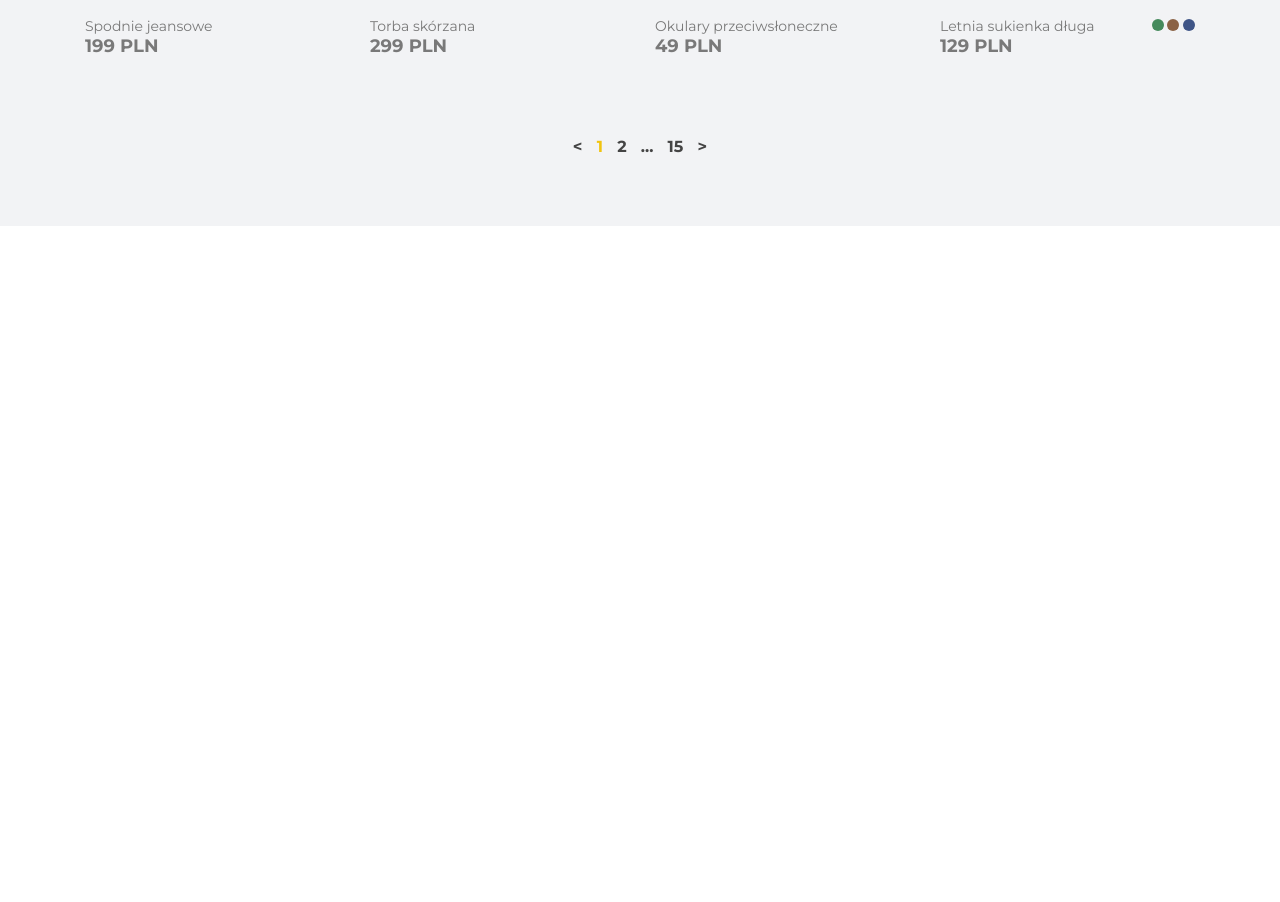
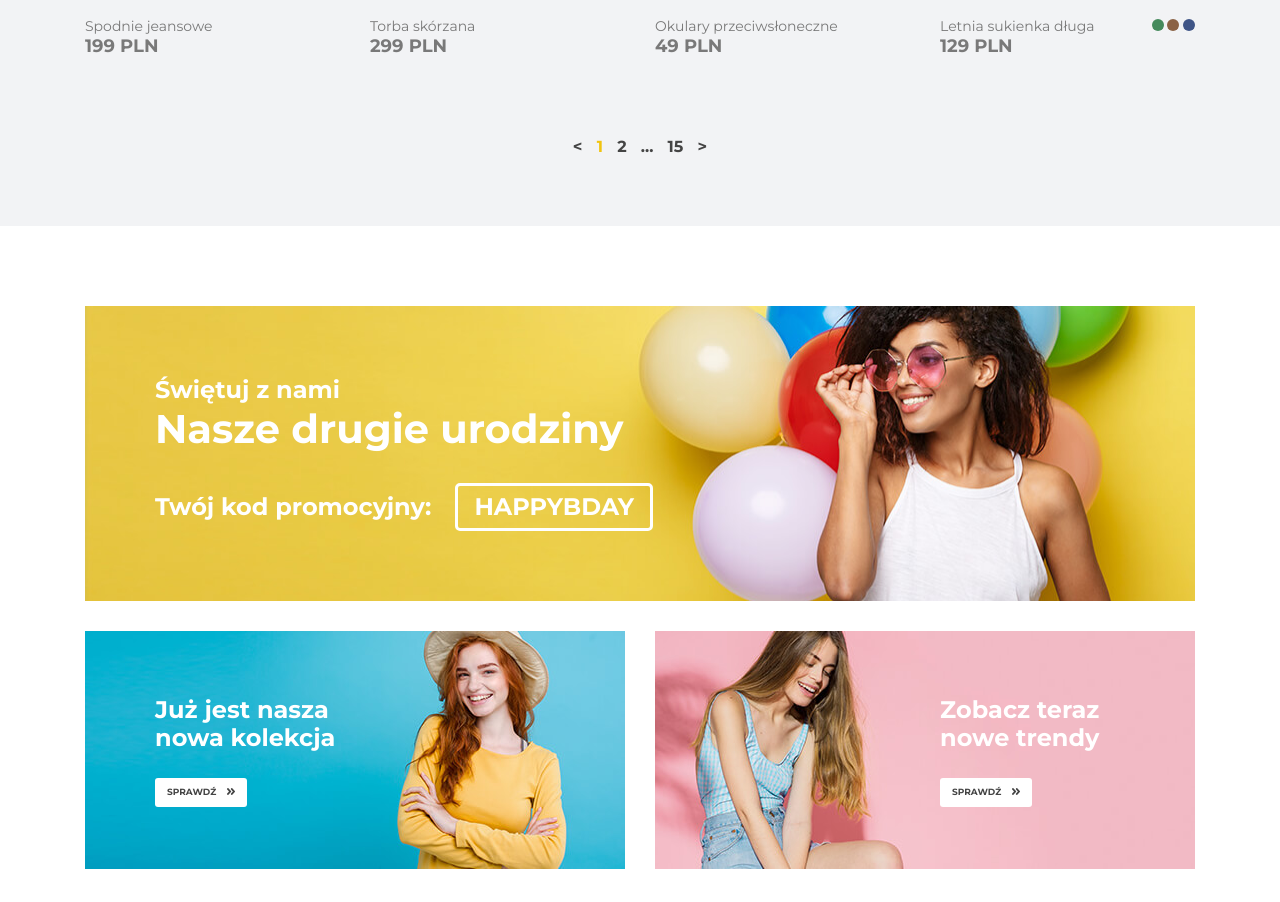
Before and after one commit to imediasystem/Sklep, a website: page index.html in a window 1280 px wide. Shown: the part 1497-2399 px from the top of the page. Before the commit the page ends 1723 px from the top, so only its background shows below. Drawn offline with Linux system fonts and the light colour scheme.

Commit message:
Promoted Part 1

```diff
--- /dev/null
+++ b/dev-assets/07-templates/_promoted.scss
@@ -0,0 +1,88 @@
+.t-promoted {
+    padding-top: $grid-base * 8;
+
+    & .o-row {
+        margin-bottom: $grid-base * 3;
+    }
+
+    &__item {
+        padding-bottom: $grid-base * 6.5;
+        padding-left: $grid-base * 1.5;
+        padding-right: $grid-base * 1.5;
+        padding-top: $grid-base * 6.5;
+
+        &--first {
+            background-color: $accent;
+            padding-bottom: $grid-base * 7;
+            padding-top: $grid-base * 7;
+
+            @include medium-up {
+                background: url('../images/promo-1.jpg') no-repeat;
+            }
+
+            @include large-up {
+                padding-left: $grid-base * 7;
+            }
+        }
+
+        &--second {
+            background-color: #2BB9D5;
+
+            @include medium-up {
+                background: url('../images/promo-2.jpg') no-repeat;
+            }
+
+            @include large-up {
+                padding-left: $grid-base * 7;
+            }
+
+            & .c-btn {
+                margin-top: $grid-base * 2.5;
+            }
+        }
+
+        &--third {
+            background-color: #F3BBC4;
+
+            @include medium-up {
+                background: url('../images/promo-3.jpg') no-repeat;
+            }
+
+            @include large-up {
+                padding-left: $grid-base * 28.5;
+            }
+
+            & .c-btn {
+                margin-top: $grid-base * 2.5;
+            }
+        }
+    }
+
+    &__text {
+        color: $white;
+        font-weight: bold;
+        line-height: $line-height-sm;
+
+        &--size1 {
+            display: block;
+            font-size: $font-size-2;
+            margin-bottom: $grid-base * 3;
+        }
+
+        &--size2 {
+            display: block;
+            font-size: $font-size-3;
+        }
+
+        &--size3 {
+            font-size: $font-size-3;
+        }
+    }
+
+    &__code {
+
+        & .c-btn {
+            margin-left: $grid-base * 2;
+        }
+    }
+}
--- a/dev-assets/07-templates/_templates.scss
+++ b/dev-assets/07-templates/_templates.scss
@@ -4,3 +4,4 @@
 @import '_post-list.scss';
 @import '_site-footer.scss';
 @import '_product-list';
+@import '_promoted.scss';
--- a/index.html
+++ b/index.html
@@ -235,6 +235,47 @@
         </section>
 
 
+        <!-- promoted -->
+        <div class="o-container">
+            <div class="t-promoted">
+                <div class="o-row">
+                    <div class="o-col">
+                        <div class="t-promoted__item t-promoted__item--first">
+                            <span class="t-promoted__text t-promoted__text--size2">Świętuj z nami</span>
+                            <span class="t-promoted__text t-promoted__text--size1">Nasze drugie urodziny</span>
+                            <div class="t-promoted__code">
+                                <span class="t-promoted__text t-promoted__text--size3">Twój kod promocyjny:</span>
+                                <a class="c-btn c-btn--outline" href="#">happybday</a>
+                            </div>
+                        </div>
+                    </div>
+                </div>
+                <div class="o-row">
+                    <div class="o-col o-col--md50">
+                        <div class="t-promoted__item t-promoted__item--second">
+                            <span class="t-promoted__text t-promoted__text--size2">Już jest nasza <br>nowa kolekcja</span>
+                            <a class="c-btn c-btn--light c-btn--small" href="#">Sprawdź
+                                <span class="c-btn__icon">
+                                    <img src="images/btn-arrow--small.png" alt="">
+                                </span>
+                            </a>
+                        </div>
+                    </div>
+                    <div class="o-col o-col--md50">
+                        <div class="t-promoted__item t-promoted__item--third">
+                            <span class="t-promoted__text t-promoted__text--size2">Zobacz teraz<br>nowe trendy</span>
+                            <a class="c-btn c-btn--light c-btn--small" href="#">Sprawdź
+                                <span class="c-btn__icon">
+                                    <img src="images/btn-arrow--small.png" alt="">
+                                </span>
+                            </a>
+                        </div>
+                    </div>
+                </div>
+            </div>
+        </div>
+
+
 
 
 
```
Also changed, not shown: prod-assets/style.css.
